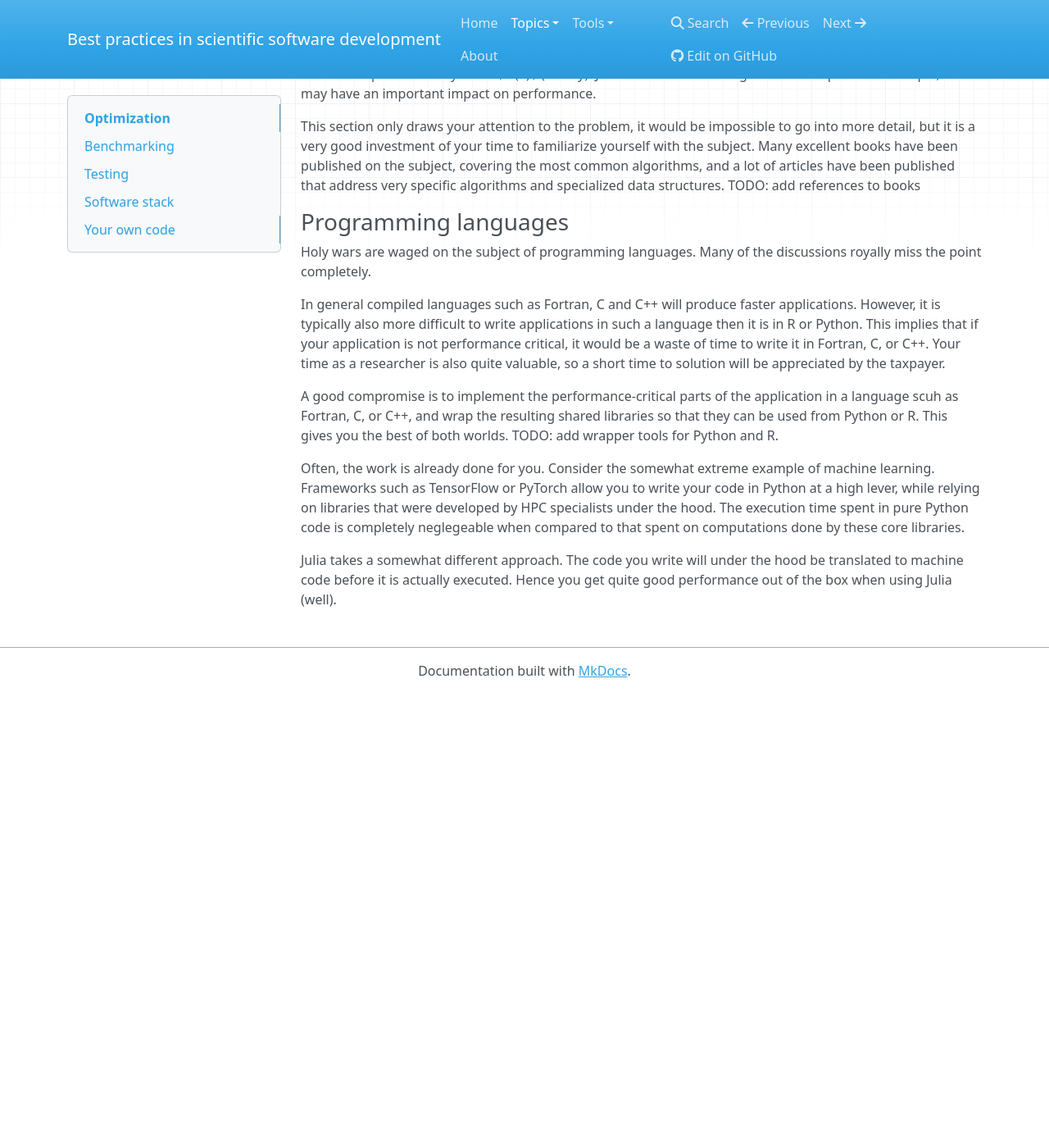
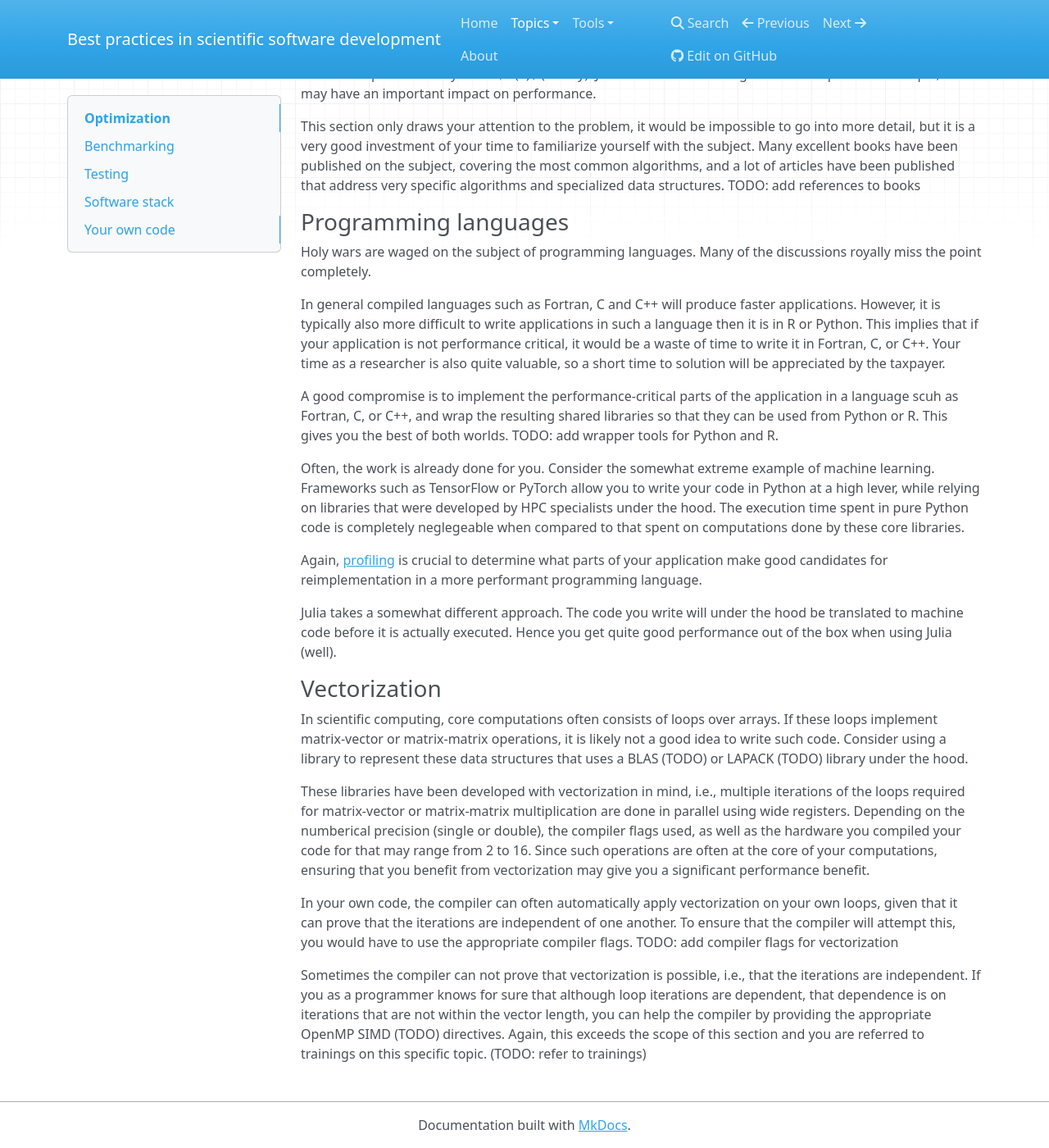
Before and after one commit to gjbex/Best-practices-for-scientific-computing, an MkDocs documentation site: the page built from docs/optimization.md, in a window 1280 px wide and 1400 px high, scrolled down 2807 px. Shown: the whole window at 82% size. Built offline with MkDocs 1.6.1, drawn with Linux system fonts in a browser that asks for light colours; nearby versions of some CDN libraries; before the commit the page ends 3653 px from its top, so only the background shows below that.

Commit message:
Add section on optimization

```diff
--- a/docs/optimization.md
+++ b/docs/optimization.md
@@ -195,6 +195,39 @@ developed by HPC specialists under the hood.  The execution time spent in pure
 Python code is completely neglegeable when compared to that spent on
 computations done by these core libraries.
 
+Again, [profiling](#profiling) is crucial to determine what parts of your
+application make good candidates for reimplementation in a more performant
+programming language.
+
 Julia takes a somewhat different approach.  The code you write will under the
 hood be translated to machine code before it is actually executed.  Hence you
 get quite good performance out of the box when using Julia (well).
+
+
+### Vectorization
+
+In scientific computing, core computations often consists of loops over arrays.
+If these loops implement matrix-vector or matrix-matrix operations, it is likely
+not a good idea to write such code.  Consider using a library to represent these
+data structures that uses a BLAS (TODO) or LAPACK (TODO) library under the hood.
+
+These libraries have been developed with vectorization in mind, i.e., multiple
+iterations of the loops required for matrix-vector or matrix-matrix multiplication
+are done in parallel using wide registers.  Depending on the numberical precision
+(single or double), the compiler flags used, as well as the hardware you compiled
+your code for that may range from 2 to 16.  Since such operations are often at the
+core of your computations, ensuring that you benefit from vectorization may give
+you a significant performance benefit.
+
+In your own code, the compiler can often automatically apply vectorization on
+your own loops, given that it can prove that the iterations are independent of one
+another.  To ensure that the compiler will attempt this, you would have to use the
+appropriate compiler flags.
+TODO: add compiler flags for vectorization
+
+Sometimes the compiler can not prove that vectorization is possible, i.e., that
+the iterations are independent.  If you as a programmer knows for sure that although
+loop iterations are dependent, that dependence is on iterations that are not within
+the vector length, you can help the compiler by providing the appropriate OpenMP
+SIMD (TODO) directives.  Again, this exceeds the scope of this section and you are
+referred to trainings on this specific topic. (TODO: refer to trainings)
```
